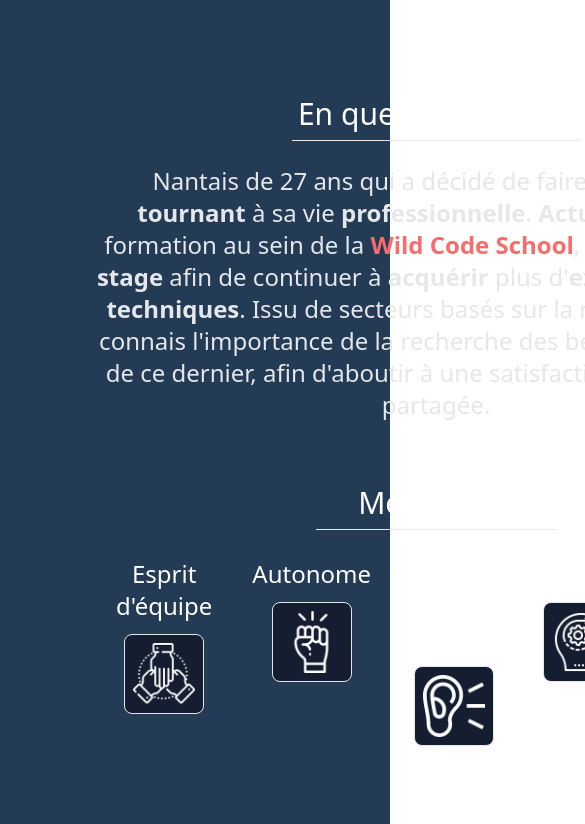
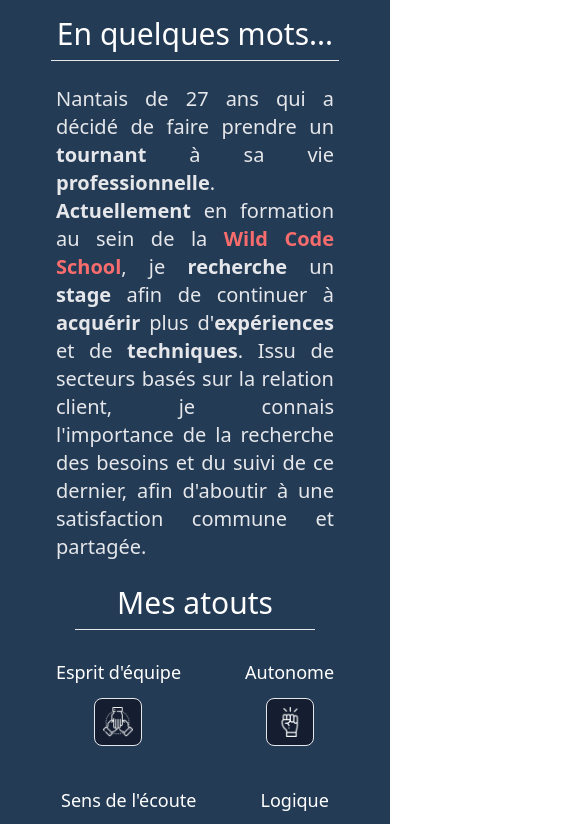
Before and after one commit to KvnMrs/Portfolio-ReactJs, a React (Create React App) app: page /a-propos in a window 390 px wide. Shown: the top 824 px of the page, 585 px wide, since content can reach past the window. Built offline with nearby package versions, Linux system fonts and the light colour scheme.

Commit message:
style : responsive page 'à propos'

```diff
--- a/src/components/uniques/SoftSkills.jsx
+++ b/src/components/uniques/SoftSkills.jsx
@@ -4,18 +4,18 @@ import dataSkills from "../../datas/DatasSkills";
 const SoftSkills = () => {
   return (
     <>
-      <h1 className="text-3xl text-white mt-16 pb-2 border-b w-60 mx-auto">
+      <h1 className="text-3xl text-white pb-2 border-b w-60 mx-auto">
         Mes atouts
       </h1>
-      <div className="flex place-content-center my-2">
+      <div className="flex place-content-center my-2 mx-auto flex-wrap">
         {dataSkills
           .filter((atout) => atout.catégorie === "Atout")
           .map((el) => (
-            <div className="flex flex-col items-center my-5">
-              <div className="mx-5  mb-3 text-2xl text-white ">
+            <div className="flex flex-col items-center my-5 ">
+              <div className="mx-8 lg:mx-5 mb-3 text-lg lg:text-2xl text-white ">
                 {el.element}
               </div>
-              <div className="items-center w-20  p-2 border bg-dark_blue rounded-lg">
+              <div className="items-center w-12 md:w-14 lg:w-16 p-2 border bg-dark_blue rounded-lg">
                 <img alt={el.catégorie} src={el.image} />
               </div>
             </div>
--- a/src/pages/About.jsx
+++ b/src/pages/About.jsx
@@ -6,12 +6,11 @@ import Button from "../components/communs/Button";
 const About = () => {
   return (
     <>
-      <div className="mx-auto text-center p-24">
-        <h2 className="text-white text-3xl mb-6 pb-2 border-b w-72 mx-auto">
-          {" "}
+      <div className="text-center my-auto p-4">
+        <h2 className="text-white text-3xl pb-2 border-b w-72 mx-auto">
           En quelques mots...
         </h2>
-        <p className="text-gray-200 text-2xl">
+        <p className="text-gray-200 text-xl md:text-2xl text-justify px-10 my-6 lg:my-12">
           Nantais de 27 ans qui a décidé de faire prendre un
           <span className="font-bold"> tournant</span> à sa vie
           <span className="font-bold"> professionnelle</span>.
@@ -33,7 +32,7 @@ const About = () => {
         <SoftSkills />
 
         <Link to="/cv">
-          <Button className="mt-16">Continuer</Button>
+          <Button className="my-6">Continuer</Button>
         </Link>
       </div>
     </>
```
